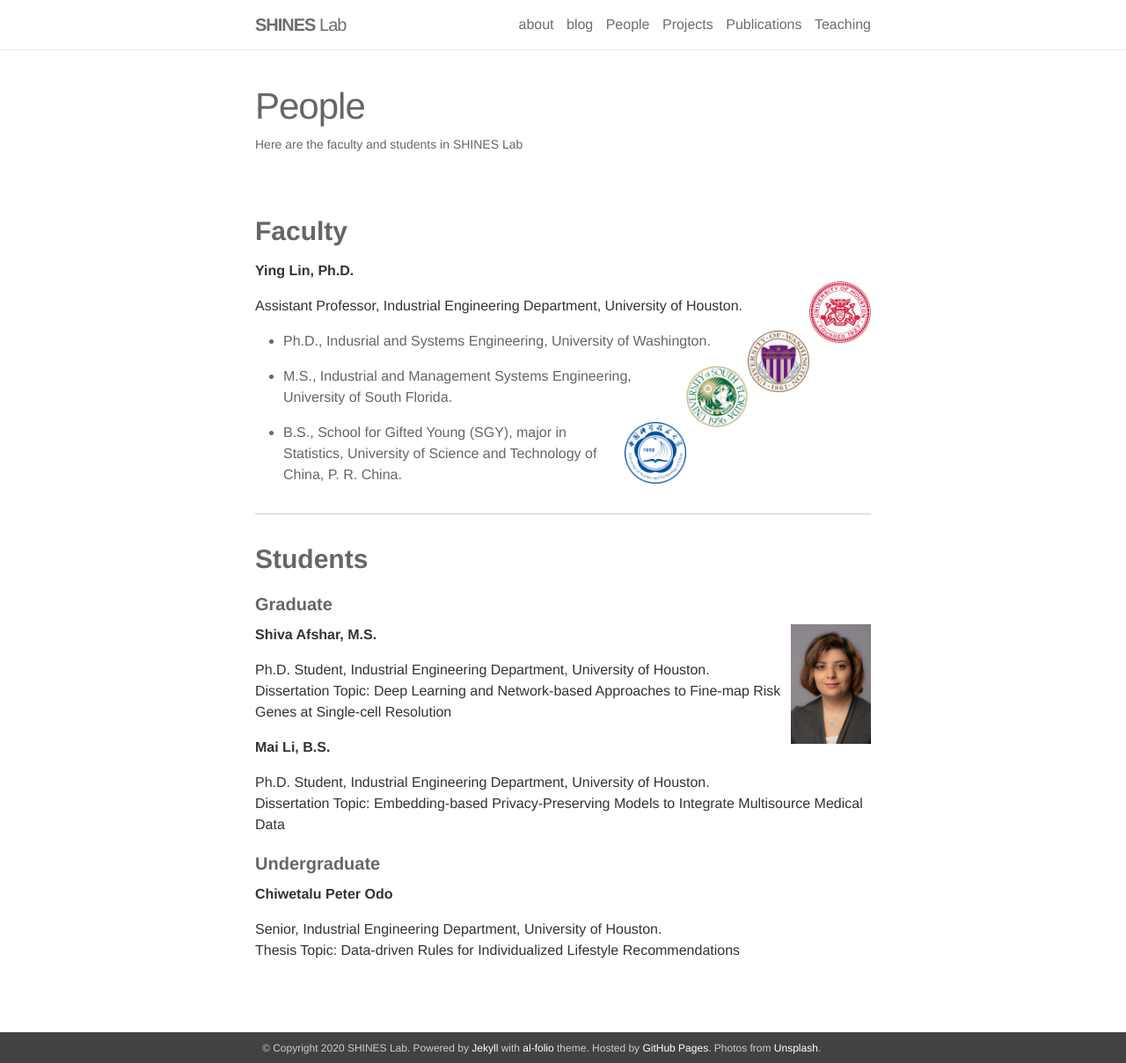
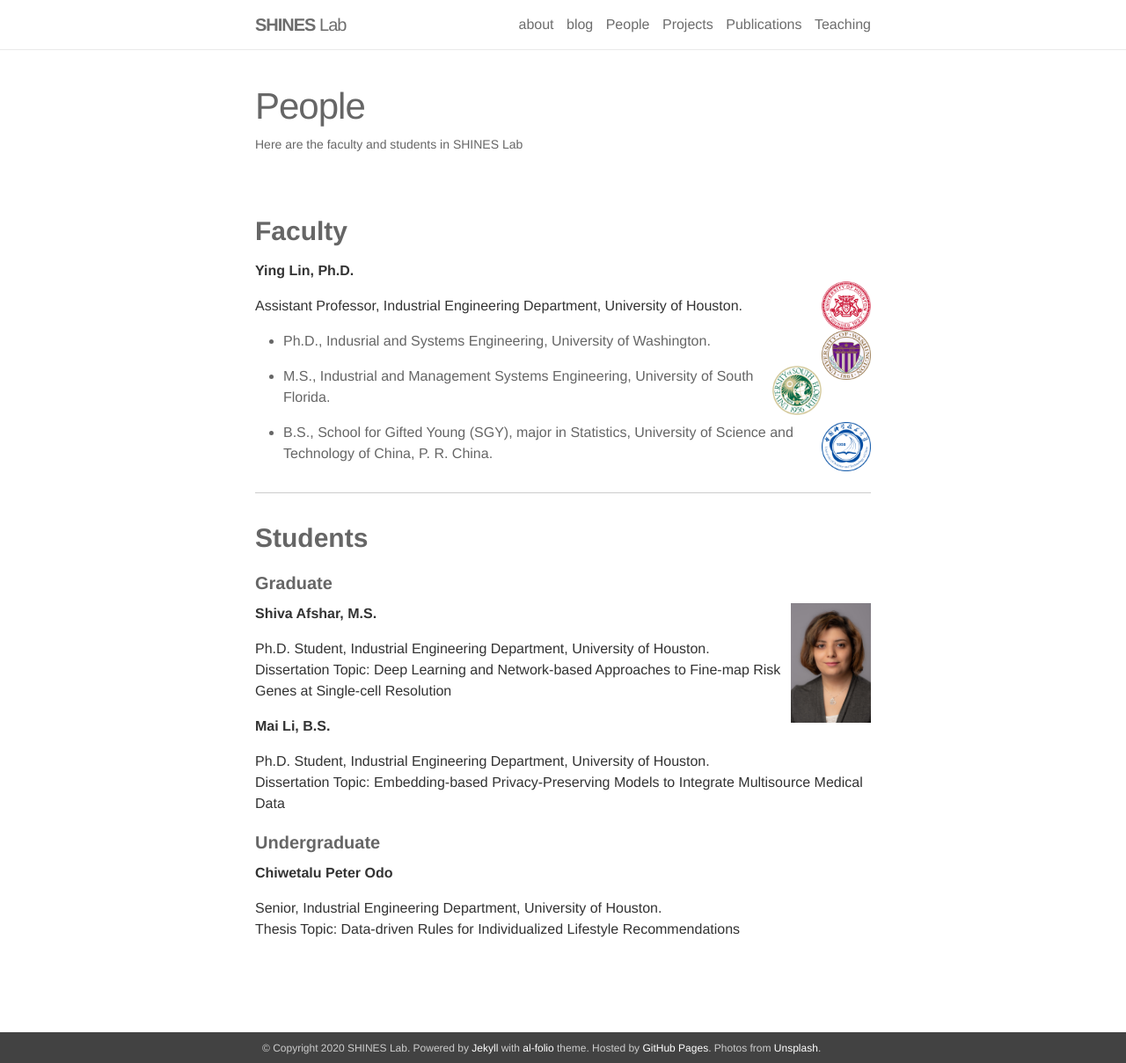
Before and after one commit to shines-lab/shines-lab.github.io, a Jekyll site: the page built from _pages/people.md, in a window 1280 px wide and 1209 px high. Shown: the whole window at 88% size. Built offline with Jekyll 4.4.1, drawn with Linux system fonts in a browser that asks for light colours; nearby versions of some CDN libraries.

Commit message:
Update people.md

```diff
--- a/_pages/people.md
+++ b/_pages/people.md
@@ -8,20 +8,20 @@ description: Here are the faculty and students in SHINES Lab
 ### **Faculty**
 
 **Ying Lin, Ph.D.**
-<img src="{{site.baseurl}}/assets/img/UH.png" align="right" width="10%" height="10%">
+<img src="{{site.baseurl}}/assets/img/UH.png" align="right" width="8%" height="8%">
 
 
 Assistant Professor, Industrial Engineering Department, University of Houston.
 
-<img src="{{site.baseurl}}/assets/img/UW.jpg" align="right" width="10%" height="10%">
+<img src="{{site.baseurl}}/assets/img/UW.jpg" align="right" width="8%" height="8%">
 * Ph.D., Indusrial and Systems Engineering, University of Washington.
 
 
-<img src="{{site.baseurl}}/assets/img/USF.png" align="right" width="10%" height="10%">
+<img src="{{site.baseurl}}/assets/img/USF.png" align="right" width="8%" height="8%">
 * M.S., Industrial and Management Systems Engineering, University of South Florida.
 
 
-<img src="{{site.baseurl}}/assets/img/USTC.png" align="right" width="10%" height="10%">
+<img src="{{site.baseurl}}/assets/img/USTC.png" align="right" width="8%" height="8%">
 * B.S., School for Gifted Young (SGY), major in Statistics, University of Science and Technology of China, P. R. China.
 
 ***
```
